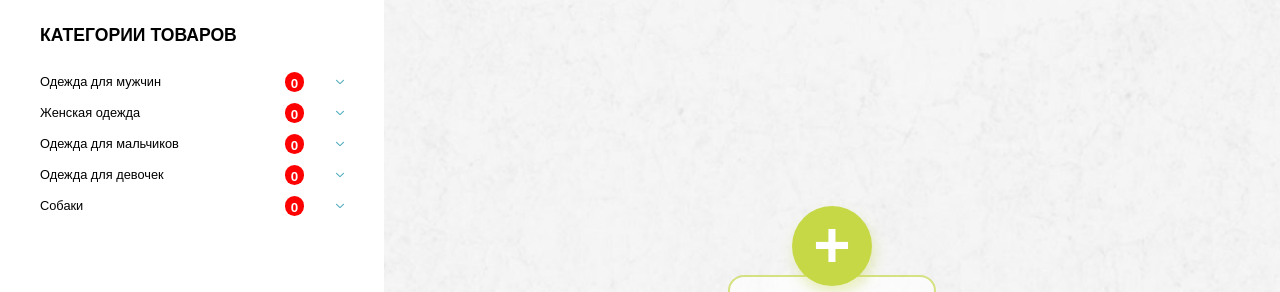
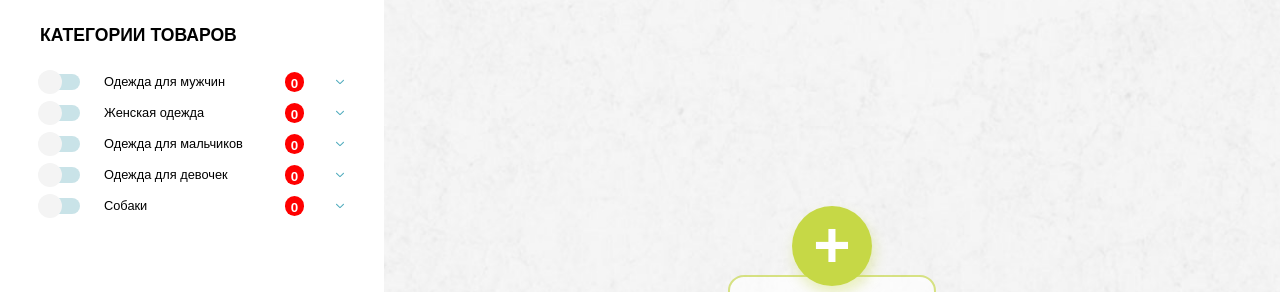
Before and after one commit to serg27makar/willsi, a React (Create React App) app: page /admin-panel in a window 1280 px wide. Shown: the part 148-440 px from the top of the page. Built offline with nearby package versions, Linux system fonts and the light colour scheme; no server answers.

Commit message:
Added hide-show toggle for catalog

```diff
--- a/public/static/css/styles.css
+++ b/public/static/css/styles.css
@@ -1302,6 +1302,9 @@ input[type="checkbox"]:not(:checked) + label.category-list__label {
     -webkit-transform: rotate(90deg);
     -ms-transform: rotate(90deg);
     transform: rotate(90deg);
+}
+.padding-left {
+    padding-left: 4rem;
 }
 .card-box {
     display: flex;
@@ -4187,3 +4190,7 @@ div, p, span, h1, h2, h3, h4,
     left: 75%;
     background: #4ba9bc;
 }
+.catalog-top-toggle-btn {
+    width: 4rem;
+    position: absolute;
+}
--- a/src/components/adminPanel/AdminSidebar.js
+++ b/src/components/adminPanel/AdminSidebar.js
@@ -52,7 +52,6 @@ class AdminSidebar extends React.Component {
         }
         this.props.selectedProductToEditFunction({});
         this.props.addProduct(!this.props.addButton);
-        this.props.productsThisStoreFunction([])
     }
 
     productsData(data = []) {
--- a/src/components/adminPanel/MainListCatalogProducts.js
+++ b/src/components/adminPanel/MainListCatalogProducts.js
@@ -6,6 +6,8 @@ import {
     actionShopEditParamsAction,
 } from "../../action";
 import {connect} from "react-redux";
+import ToggleButton from "../shared/ToggleButton";
+import {showHiddenCatalogData} from "../../js/dataUpdateFunctions";
 
 class MainListCatalogProducts extends React.Component {
     constructor(props) {
@@ -18,9 +20,36 @@ class MainListCatalogProducts extends React.Component {
             passive: "catalog-button",
             openIndex: -1,
             selectedSubCatalog: -1,
+            activeToggle: {},
         }
         this.countProducts = this.countProducts.bind(this);
         this.chooseSubCatalog = this.chooseSubCatalog.bind(this);
+        this.addProduct = this.addProduct.bind(this);
+    }
+
+    componentDidUpdate(prevProps, prevState, snapshot) {
+        if (prevProps.dropdownList !== this.props.dropdownList) {
+            let activeToggle = {};
+            this.props.dropdownList.map((item) => {
+                return activeToggle = {
+                    ...activeToggle,
+                    [item.dropdownTitle]: false,
+                }
+            })
+            this.setState({...this.state, activeToggle})
+        }
+        if (prevProps.productsThisStore !== this.props.productsThisStore) {
+            let activeToggle = this.state.activeToggle;
+            this.props.productsThisStore.map((item) => {
+                if (!item.storeAdmin) {
+                    activeToggle = {
+                        ...activeToggle,
+                        [item.topCatalog]: true,
+                    }
+                }
+            })
+            this.setState({...this.state, activeToggle})
+        }
     }
 
     chooseSubCatalog(listItem, listIndex) {
@@ -58,6 +87,21 @@ class MainListCatalogProducts extends React.Component {
         return i;
     }
 
+    addProduct() {
+        this.props.addProduct(true);
+    }
+
+    hiddenProductsToCatalog(topCatalog) {
+        this.setState({
+            ...this.state,
+            activeToggle: {
+                ...this.state.activeToggle,
+                [topCatalog]: !this.state.activeToggle[topCatalog],
+            }
+        })
+        showHiddenCatalogData(this.props.selectedStore._id, topCatalog , "storeAdmin", this.state.activeToggle[topCatalog], this.addProduct)
+    }
+
     renderListItem = (listItem, listIndex) => {
         return (
             <li className="dropdown-list__item catalog-opened" key={listIndex} onClick={() => {this.chooseSubCatalog(listItem, listIndex)}}>
@@ -70,7 +114,10 @@ class MainListCatalogProducts extends React.Component {
     renderCatalogProduct = (item, index) => {
         return (
             <div className="catalog-product" key={index}>
-                <button className={this.state.openIndex === index ? this.state.active : this.state.passive} type="button" onClick={() => {this.closeOpen(index)}}>
+                <div className="catalog-top-toggle-btn">
+                    <ToggleButton active={this.state.activeToggle[item.dropdownTitle]} onClick={() => {this.hiddenProductsToCatalog(item.dropdownTitle)}}/>
+                </div>
+                <button className={"padding-left " + (this.state.openIndex === index ? this.state.active : this.state.passive)} type="button" onClick={() => {this.closeOpen(index)}}>
                     <span className="catalog-button__text text-16 light">{LangCat[item.dropdownTitle]}</span>
                     <div className="count-products">{this.countProducts(item.dropdownTitle)}</div>
                     <svg className="icon ">
@@ -104,6 +151,7 @@ class MainListCatalogProducts extends React.Component {
 
 function MapStateToProps(state) {
     return {
+        selectedStore: state.storeReducer.selectedStore,
         ShopEditParamsAction: state.productReducer.ShopEditParamsAction,
         productsThisStore: state.productReducer.productsThisStore,
     }
--- a/src/js/dataUpdateFunctions.js
+++ b/src/js/dataUpdateFunctions.js
@@ -22,3 +22,31 @@ export function showHiddenAllStoreData(ProductStoreID, adminPermission, value, c
     }
     getProductDataToId(ProductStoreID, productsData);
 }
+
+export function showHiddenCatalogData(ProductStoreID, topCatalog , adminPermission, value, callBack) {
+    let i = 0
+    const productsData = (data) => {
+        data.map(item => {
+            i++;
+            if (item.topCatalog === topCatalog) {
+                const productData = {
+                    ProductID: item._id,
+                    setData: {[adminPermission]: value}
+                }
+                postSetProductData(productData, updateResult);
+            }
+        })
+        if (i === data.length) {
+            if (!value) {
+                const storeData = {
+                    StoreID: ProductStoreID,
+                    setData: {[adminPermission]: !value}
+                }
+                postSetStoreData(storeData, callBack);
+            } else {
+                callBack();
+            }
+        }
+    }
+    getProductDataToId(ProductStoreID, productsData);
+}
```
